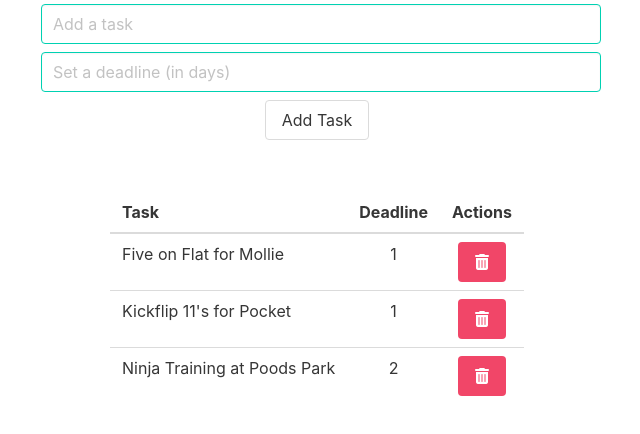
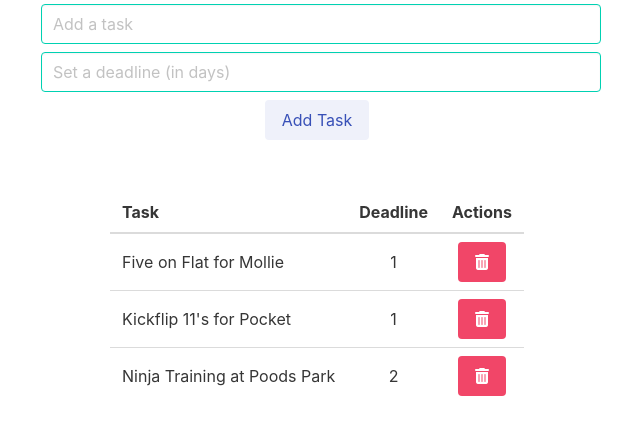
Before and after one commit to chunloy/todo-list, a React (Create React App) app: page / in a window 1280 px wide. Shown: the top 434 px of the page, without its empty margins (323-963 px from the left). Built offline with nearby package versions, Linux system fonts and the light colour scheme; the HTML template or start-up script is replaced by a standard one.

Commit message:
Fix table styling and clean up code

```diff
--- a/src/App.tsx
+++ b/src/App.tsx
@@ -1,5 +1,5 @@
 import React, {useState} from 'react';
-import {Task} from './interfaces';
+import {Task, HandleChange} from './interfaces';
 import Form from "./components/Form"
 import TodoList from './components/TodoList';
 import './App.css';
@@ -24,7 +24,7 @@ function App() {
   const [deadline, setDeadline] = useState<string>("");
   const [todo, setTodo] = useState(fakeData);
 
-  const handleChange = (e: React.ChangeEvent<HTMLInputElement>) => {
+  const handleChange: HandleChange = (e) => {
     e.target.name === 'task' ? setTask(e.target.value) : setDeadline(e.target.value);
   };
 
--- a/src/components/Form.tsx
+++ b/src/components/Form.tsx
@@ -23,7 +23,7 @@ const Form = ({task, deadline, handleChange, addTask}: FormProps) => {
         />
 
         <div className="is-flex is-justify-content-center">
-          <button className="button m-1" onClick={addTask}>Add Task</button>
+          <button className="button is-link is-light m-1" onClick={addTask}>Add Task</button>
         </div>
       </form>
     </div>
--- a/src/components/TodoList.tsx
+++ b/src/components/TodoList.tsx
@@ -1,6 +1,5 @@
 import {TodoListProps} from "../interfaces"
 import TodoListItem from "./TodoListItem"
-
 
 const TodoList = ({todo, completeTask}: TodoListProps) => {
   const taskItems = todo.map((item, key) => {
@@ -13,9 +12,11 @@ const TodoList = ({todo, completeTask}: TodoListProps) => {
     <div className="is-flex is-justify-content-center mt-6">
       <table className="table">
         <thead>
-          <th>Task</th>
-          <th>Deadline</th>
-          <th>Actions</th>
+          <tr>
+            <th>Task</th>
+            <th>Deadline</th>
+            <th>Actions</th>
+          </tr>
         </thead>
 
         <tbody>
--- /dev/null
+++ b/src/components/TodoListItem.css
@@ -0,0 +1,3 @@
+.table td {
+  vertical-align: middle;
+}
--- a/src/components/TodoListItem.tsx
+++ b/src/components/TodoListItem.tsx
@@ -1,4 +1,5 @@
 import {TodoListItemProps} from "../interfaces";
+import "./TodoListItem.css"
 
 const todoListItem = ({todo, completeTask}: TodoListItemProps) => {
   return (
```
Also changed, not shown: src/interfaces.ts (+5 -3 lines).
